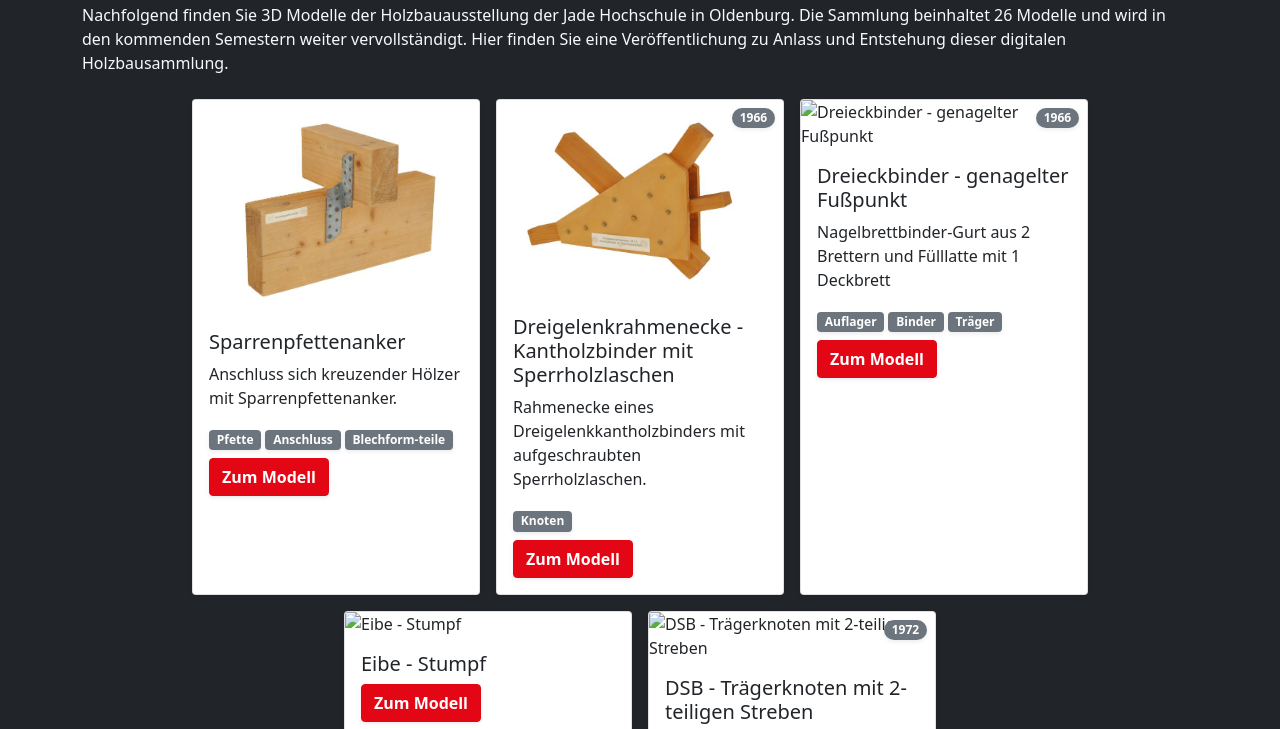
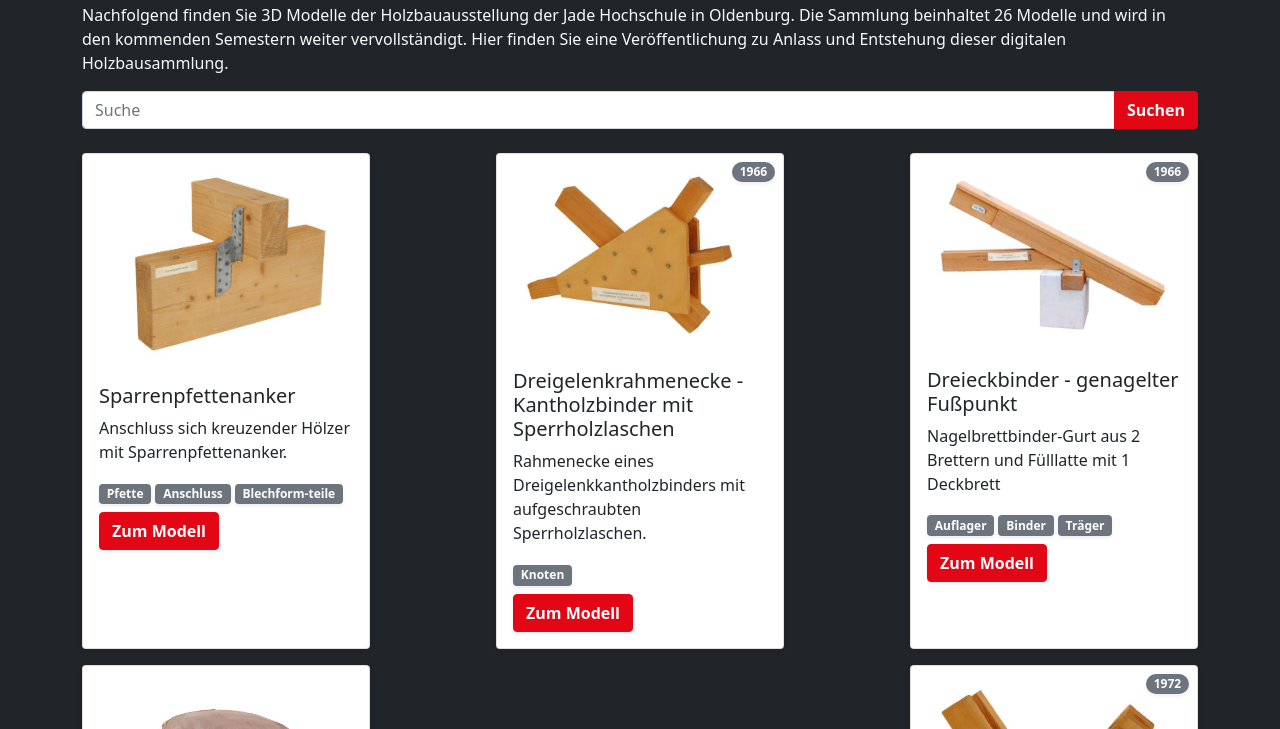
Before and after one commit to berndhobbie/holzbaumodelle-jadehs, a website: page index.html in a window 1280 px wide. Shown: the part 69-798 px from the top of the page. Drawn offline with nearby package versions, Linux system fonts and the light colour scheme; files whose address does not match are found by name.

Commit message:
add a search bar

```diff
--- a/index.html
+++ b/index.html
@@ -20,7 +20,12 @@
             Die Sammlung
             beinhaltet 26 Modelle und wird in den kommenden Semestern weiter vervollständigt. Hier finden Sie eine
             Veröffentlichung zu Anlass und Entstehung dieser digitalen Holzbausammlung.</p>
-        <div id="modelRow" class="d-flex justify-content-center flex-wrap">
+        <div class="input-group mb-3">
+            <input type="text" class="form-control" placeholder="Suche" aria-label="Suche"
+                aria-describedby="button-addon2">
+            <button class="btn bg-primary fw-bold text-light" type="button" id="buttonSearch">Suchen</button>
+        </div>
+        <div id="modelRow" class="d-flex justify-content-between flex-wrap">
         </div>
     </div>
 
--- a/js/generateModelCards.js
+++ b/js/generateModelCards.js
@@ -6,7 +6,7 @@ const renderModelOverview = () => {
     //generate a bootstrap card for each model and add it to the modelRow
     models.forEach((model) => {
       const card = document.createElement('div');
-      card.classList.add('card', 'p-0', 'm-2', 'shadow-sm');
+      card.classList.add('card', 'p-0', 'my-2', 'shadow-sm');
       card.style.width = '18rem';
       const img = document.createElement('img');
       img.classList.add('card-img-top');
```
Also changed, not shown: assets/img/thumb/01-Eibe-Stumpf.jpg (added), assets/img/thumb/02-DSB-Trägerknoten-mit-2-teiligen-Streben.jpg (added), assets/img/thumb/26-Dreieckbinder-genagelter-Fußpunkt.jpg (added).
